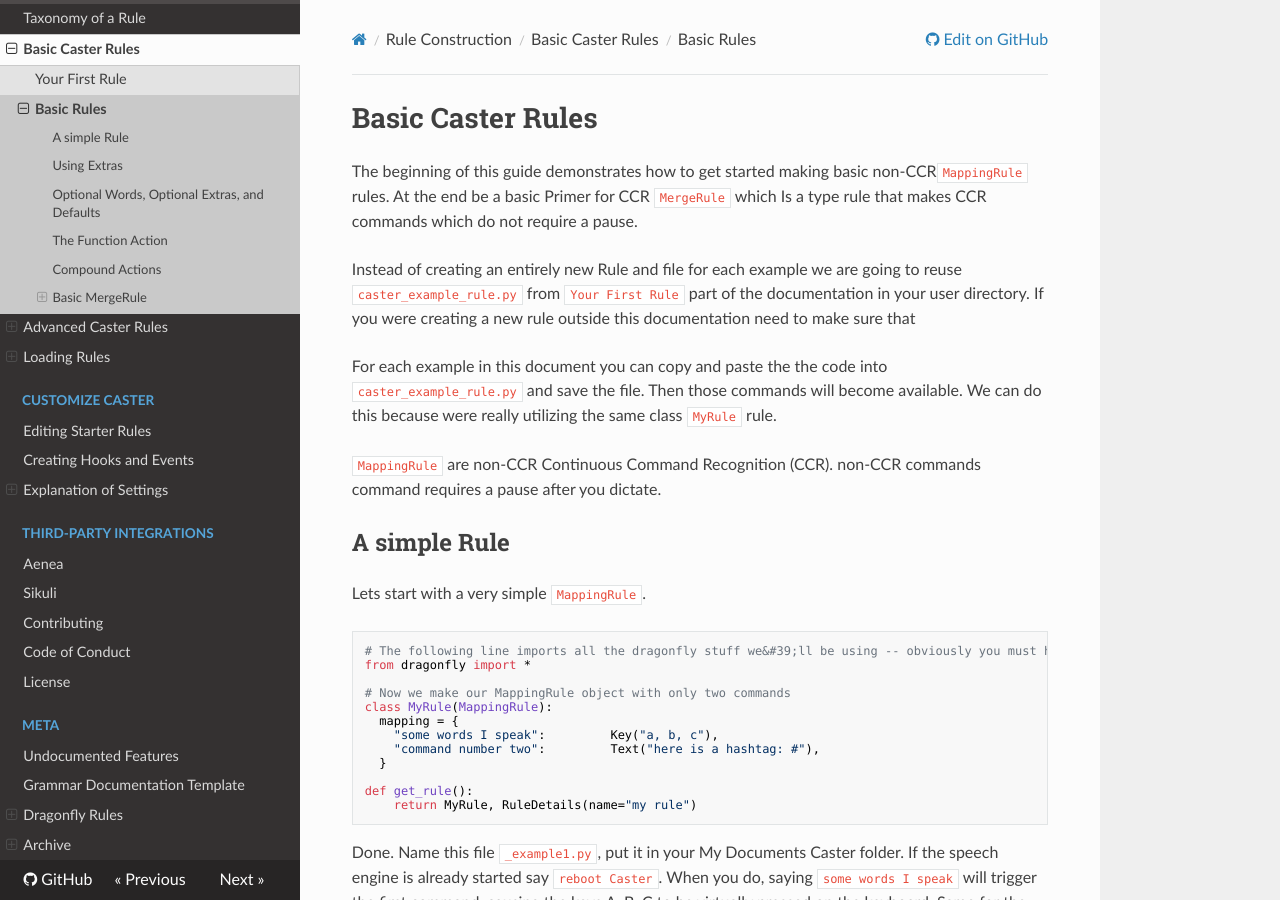
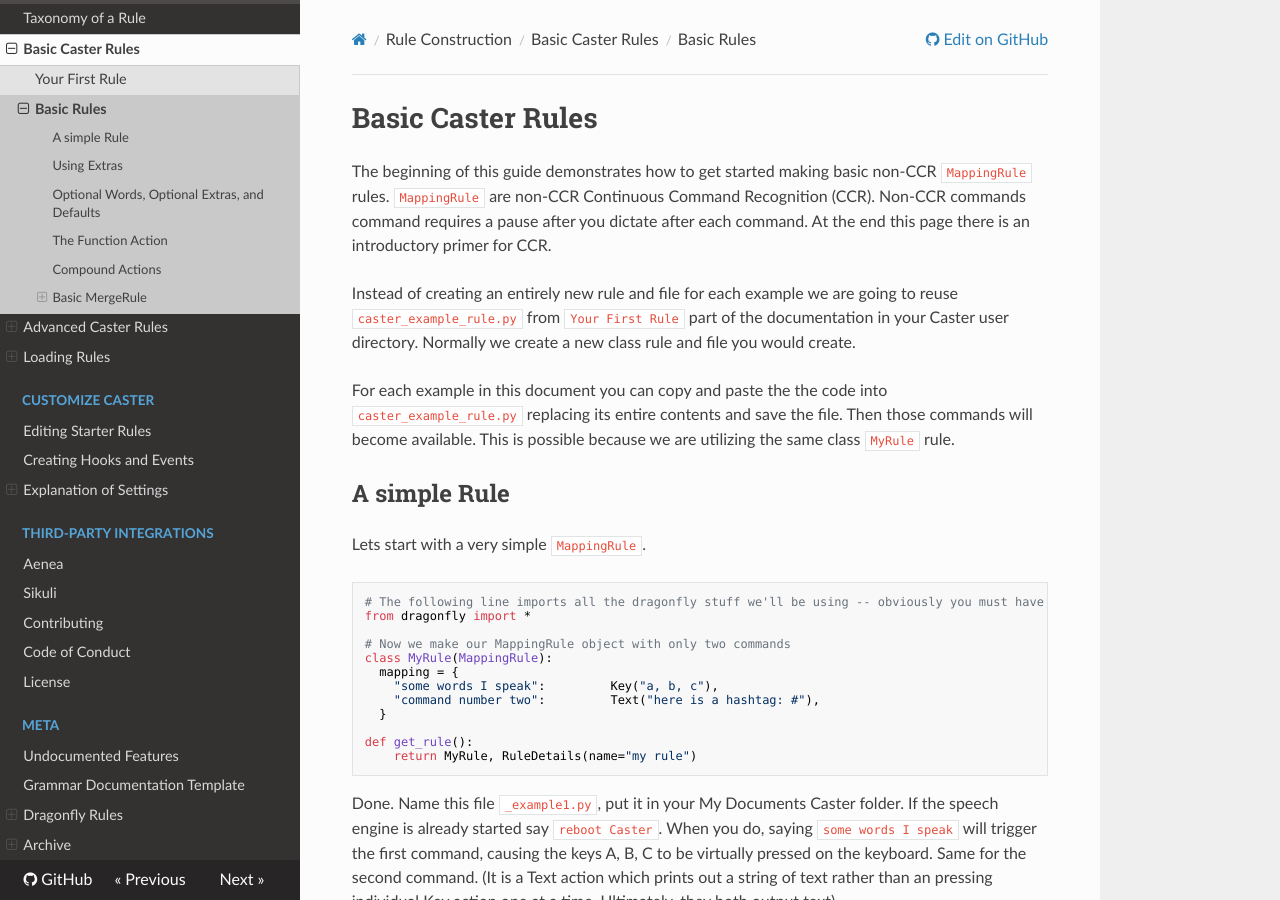
Before and after one commit to dictation-toolbox/Caster, an MkDocs documentation site: the page built from docs/readthedocs/Rule_Construction/Basic_Caster_Rules/Basic_Rules.md, in a window 1280 px wide and 900 px high. Built offline with MkDocs 1.6.1, drawn with Linux system fonts in a browser that asks for light colours; nearby versions of some CDN libraries; comment, search, counter and statistics services are not loaded; some of the changed text lies outside the part shown.

Commit message:
Clarify easier CCR Primer
Tweak introduction

````diff
--- a/docs/readthedocs/Rule_Construction/Basic_Caster_Rules/Basic_Rules.md
+++ b/docs/readthedocs/Rule_Construction/Basic_Caster_Rules/Basic_Rules.md
@@ -1,19 +1,17 @@
 # Basic Caster Rules
 
-The beginning of this guide demonstrates how to get started making basic non-CCR`MappingRule` rules.  At the end be a basic Primer for CCR `MergeRule` which Is a type rule that makes CCR commands which do not require a pause.
+The beginning of this guide demonstrates how to get started making basic non-CCR `MappingRule` rules. `MappingRule` are non-CCR Continuous Command Recognition (CCR). Non-CCR commands command requires a pause after you dictate after each command.  At the end this page there is an introductory primer for CCR.
 
-Instead of creating an entirely new Rule and file for each example we are going to reuse `caster_example_rule.py` from `Your First Rule` part of the documentation in your user directory. If you were creating a new rule outside this documentation need  to make sure that
+Instead of creating an entirely new rule and file for each example we are going to reuse `caster_example_rule.py` from `Your First Rule` part of the documentation in your Caster user directory. Normally we create a new class rule and file you would create.
 
-For each example in this document you can copy and paste the the code into `caster_example_rule.py` and save the file. Then those commands will become available. We can do this because were really utilizing the same class `MyRule` rule.
-
-`MappingRule` are non-CCR Continuous Command Recognition (CCR). non-CCR commands command requires a pause after you dictate.
+For each example in this document you can copy and paste the the code into `caster_example_rule.py` replacing its entire contents and save the file. Then those commands will become available. This is possible because we are utilizing the same class `MyRule` rule.
 
 ## A simple Rule
 
 Lets start with a very simple `MappingRule`.
 
 ```python
-# The following line imports all the dragonfly stuff we&#39;ll be using -- obviously you must have Dragonfly installed
+# The following line imports all the dragonfly stuff we'll be using -- obviously you must have Dragonfly installed
 from dragonfly import *
 
 # Now we make our MappingRule object with only two commands
@@ -84,7 +82,7 @@ def get_rule():
     return MyRule, RuleDetails(name="my rule")
 ```
 
-It is nearly identical to the rule in the previous section, except that now to trigger the first command, you don&#39;t have to speak the word `key`. So you could say `press arch` or `press key arch` and the effect would be the same. The second command has an optional extra now. So, if you only say `print these words`, the default for `my_words` will be used and `word I said: said nothing` will be printed.
+It is nearly identical to the rule in the previous section, except that now to trigger the first command, you do not have to speak the word `key`. So you could say `press arch` or `press key arch` and the effect would be the same. The second command has an optional extra now. So, if you only say `print these words`, the default for `my_words` will be used and `word I said: said nothing` will be printed.
 
 ## The Function Action
 
@@ -94,7 +92,7 @@ The Key, Mouse, and Text actions will get you pretty far, but what if you need t
 from dragonfly import *
 
 def my_fn(my_key):
-  &#39;&#39;&#39;some custom logic here&#39;&#39;&#39;
+  print("some custom logic here")
 
 class MyRule(MappingRule):
   mapping = {
@@ -209,7 +207,10 @@ def get_rule():
     return MyRule, details
 ```
 
-For the moment were going to deviate from talking about  `Actions`  that exist within side `mapping`. We going to briefly talk about a class called `MergeRule` is different than `MappingRule`. MergeRules allow you to dictate more than one Command per utterance. Say `my pet your pet his fish`  In one utterance. The following will text be produced `my dog my cat his fish`.
+### CCR Primer
+
+For the moment were going to deviate from talking about `MappingRule`. We going to briefly talk about a class called `MergeRule` is different than `MappingRule`.
+MergeRules allow you to dictate more than one Command per utterance. Say `my pet your pet his fish`  in one utterance the following will text be produced `my dog my cat his fish`.
 
 Note :
 
````
Also changed, not shown: docs/readthedocs/Rule_Construction/Basic_Caster_Rules/Your_First_Rule.md (+8 -4 lines).
